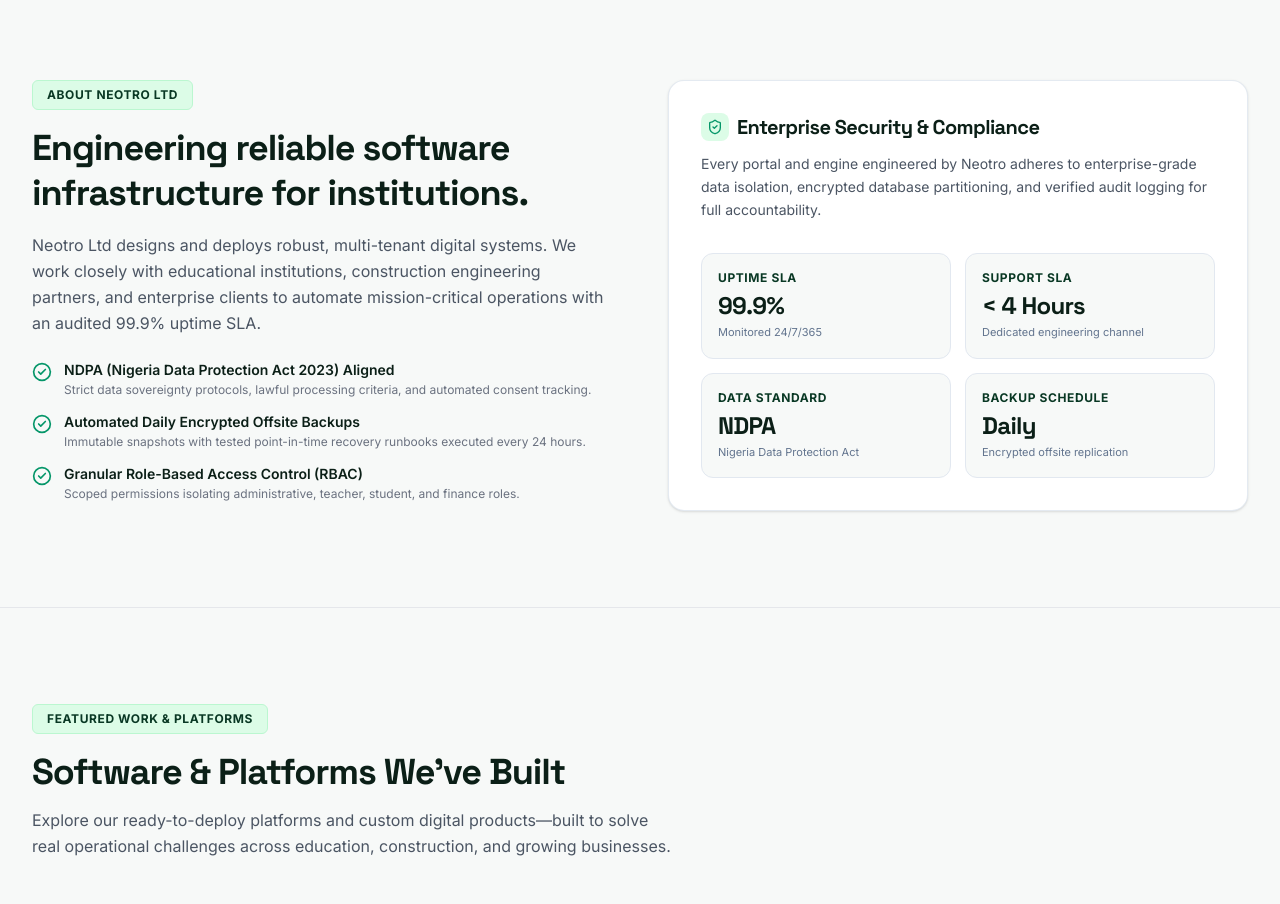
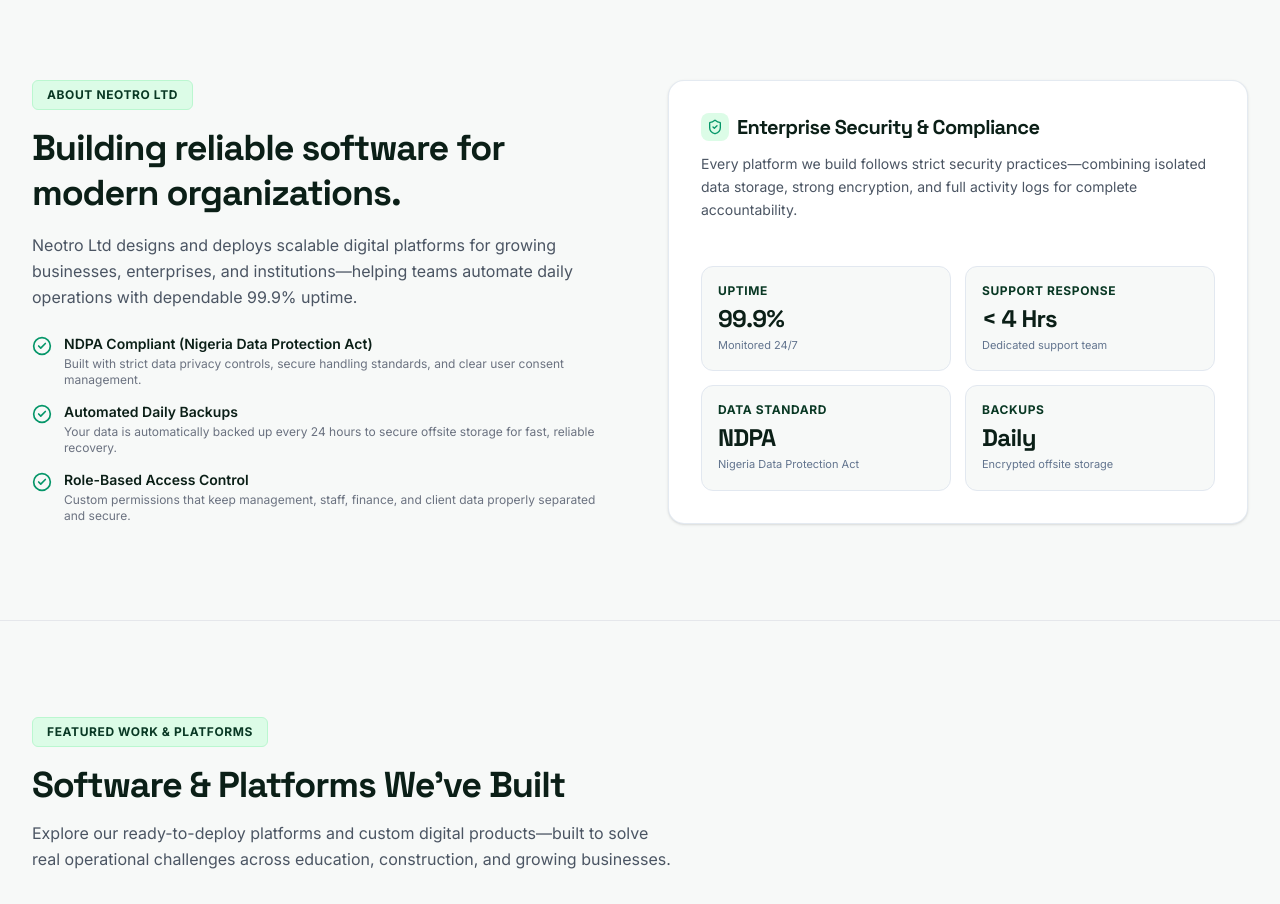
Before and after one commit to NentyJnr/neotro-web, a React (Vite) app: page / in a window 1280 px wide. Shown: the part 900-1804 px from the top of the page. Built offline with nearby package versions, Linux system fonts and the light colour scheme.

Commit message:
copy(about): simplify about neotro section copy and metrics for modern organizations

```diff
--- a/src/App.tsx
+++ b/src/App.tsx
@@ -467,31 +467,31 @@ export function App() {
                   ABOUT NEOTRO LTD
                 </span>
                 <h2 className="text-3xl sm:text-4xl font-bold font-display text-[#0B1F17] leading-tight mb-4">
-                  Engineering reliable software infrastructure for institutions.
+                  Building reliable software for modern organizations.
                 </h2>
                 <p className="text-[#4B5563] text-base leading-relaxed mb-6">
-                  Neotro Ltd designs and deploys robust, multi-tenant digital systems. We work closely with educational institutions, construction engineering partners, and enterprise clients to automate mission-critical operations with an audited 99.9% uptime SLA.
+                  Neotro Ltd designs and deploys scalable digital platforms for growing businesses, enterprises, and institutions—helping teams automate daily operations with dependable 99.9% uptime.
                 </p>
                 <div className="space-y-3.5">
                   <div className="flex items-start gap-3 text-sm font-semibold text-[#0B1F17]">
                     <CheckCircle2 className="w-5 h-5 text-[#059669] shrink-0 mt-0.5" />
                     <div>
-                      <span>NDPA (Nigeria Data Protection Act 2023) Aligned</span>
-                      <p className="text-xs text-[#6B7280] font-normal mt-0.5">Strict data sovereignty protocols, lawful processing criteria, and automated consent tracking.</p>
+                      <span>NDPA Compliant (Nigeria Data Protection Act)</span>
+                      <p className="text-xs text-[#6B7280] font-normal mt-0.5">Built with strict data privacy controls, secure handling standards, and clear user consent management.</p>
                     </div>
                   </div>
                   <div className="flex items-start gap-3 text-sm font-semibold text-[#0B1F17]">
                     <CheckCircle2 className="w-5 h-5 text-[#059669] shrink-0 mt-0.5" />
                     <div>
-                      <span>Automated Daily Encrypted Offsite Backups</span>
-                      <p className="text-xs text-[#6B7280] font-normal mt-0.5">Immutable snapshots with tested point-in-time recovery runbooks executed every 24 hours.</p>
+                      <span>Automated Daily Backups</span>
+                      <p className="text-xs text-[#6B7280] font-normal mt-0.5">Your data is automatically backed up every 24 hours to secure offsite storage for fast, reliable recovery.</p>
                     </div>
                   </div>
                   <div className="flex items-start gap-3 text-sm font-semibold text-[#0B1F17]">
                     <CheckCircle2 className="w-5 h-5 text-[#059669] shrink-0 mt-0.5" />
                     <div>
-                      <span>Granular Role-Based Access Control (RBAC)</span>
-                      <p className="text-xs text-[#6B7280] font-normal mt-0.5">Scoped permissions isolating administrative, teacher, student, and finance roles.</p>
+                      <span>Role-Based Access Control</span>
+                      <p className="text-xs text-[#6B7280] font-normal mt-0.5">Custom permissions that keep management, staff, finance, and client data properly separated and secure.</p>
                     </div>
                   </div>
                 </div>
@@ -508,21 +508,21 @@ export function App() {
                   <h3 className="text-xl font-bold text-[#0B1F17]">Enterprise Security &amp; Compliance</h3>
                 </div>
                 <p className="text-sm text-[#4B5563] leading-relaxed mb-6">
-                  Every portal and engine engineered by Neotro adheres to enterprise-grade data isolation, encrypted database partitioning, and verified audit logging for full accountability.
+                  Every platform we build follows strict security practices—combining isolated data storage, strong encryption, and full activity logs for complete accountability.
                 </p>
               </div>
 
               {/* Concrete 4-Metric Grid */}
               <div className="grid grid-cols-2 gap-3.5 pt-2">
                 <div className="p-4 rounded-xl bg-[#F7F9F8] border border-slate-200">
-                  <div className="text-xs font-bold text-[#093824] uppercase tracking-wider">Uptime SLA</div>
+                  <div className="text-xs font-bold text-[#093824] uppercase tracking-wider">Uptime</div>
                   <div className="text-2xl font-bold font-display text-[#0B1F17] mt-1">99.9%</div>
-                  <span className="text-[11px] text-slate-500 block mt-0.5">Monitored 24/7/365</span>
+                  <span className="text-[11px] text-slate-500 block mt-0.5">Monitored 24/7</span>
                 </div>
                 <div className="p-4 rounded-xl bg-[#F7F9F8] border border-slate-200">
-                  <div className="text-xs font-bold text-[#093824] uppercase tracking-wider">Support SLA</div>
-                  <div className="text-2xl font-bold font-display text-[#0B1F17] mt-1">&lt; 4 Hours</div>
-                  <span className="text-[11px] text-slate-500 block mt-0.5">Dedicated engineering channel</span>
+                  <div className="text-xs font-bold text-[#093824] uppercase tracking-wider">Support Response</div>
+                  <div className="text-2xl font-bold font-display text-[#0B1F17] mt-1">&lt; 4 Hrs</div>
+                  <span className="text-[11px] text-slate-500 block mt-0.5">Dedicated support team</span>
                 </div>
                 <div className="p-4 rounded-xl bg-[#F7F9F8] border border-slate-200">
                   <div className="text-xs font-bold text-[#093824] uppercase tracking-wider">Data Standard</div>
@@ -530,9 +530,9 @@ export function App() {
                   <span className="text-[11px] text-slate-500 block mt-0.5">Nigeria Data Protection Act</span>
                 </div>
                 <div className="p-4 rounded-xl bg-[#F7F9F8] border border-slate-200">
-                  <div className="text-xs font-bold text-[#093824] uppercase tracking-wider">Backup Schedule</div>
+                  <div className="text-xs font-bold text-[#093824] uppercase tracking-wider">Backups</div>
                   <div className="text-2xl font-bold font-display text-[#0B1F17] mt-1">Daily</div>
-                  <span className="text-[11px] text-slate-500 block mt-0.5">Encrypted offsite replication</span>
+                  <span className="text-[11px] text-slate-500 block mt-0.5">Encrypted offsite storage</span>
                 </div>
               </div>
             </div>
```
